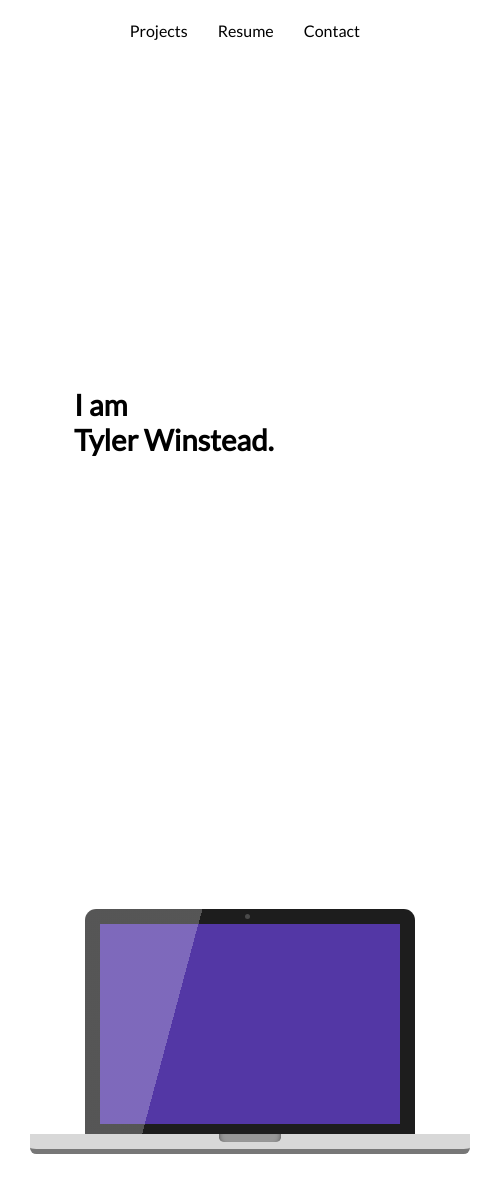
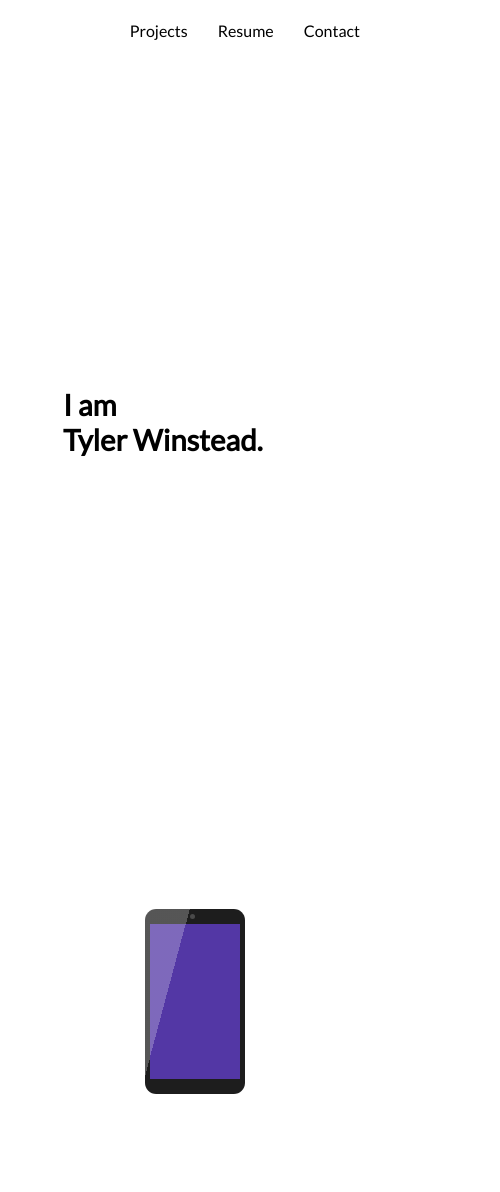
Before and after one commit to tywi6665/portfolio_v2, a React (Create React App) app: page / in a window 390 px wide. Shown: the whole page, 500 px wide, since content can reach past the window. After the commit the page ends 1134 px from the top, so only its background shows below. Built offline with nearby package versions, Linux system fonts and the light colour scheme.

Commit message:
Added media queries to  screen and keyboard

```diff
--- a/src/App.scss
+++ b/src/App.scss
@@ -116,4 +116,41 @@ $standard-padding: 15px;
             transition: all 0.5s;
         }
     }
+
+    @media screen and (max-width: 900px) {
+        #screen {
+            width: 240px;
+            height: 155px;
+            background: #5337a5 linear-gradient(-75deg, #5337a5 72.9%, rgba(white, 0.25) 72.9%);
+
+            &::after {
+                border-radius: 0.7em;
+            }
+
+            &::before {
+                background: transparent;
+            }
+        }
+
+        #keyboard {
+            width: 0;
+            height: 0;
+        }
+    }
+
+    @media screen and (max-width: 650px) {
+        #screen {
+            width: 90px;
+            height: 155px;
+
+            &::after {
+                left: -5px;
+                right: -5px;
+            }
+
+            &::before {
+                background: rgba(white, 0.2);
+            }
+        }
+    }
 }
```
